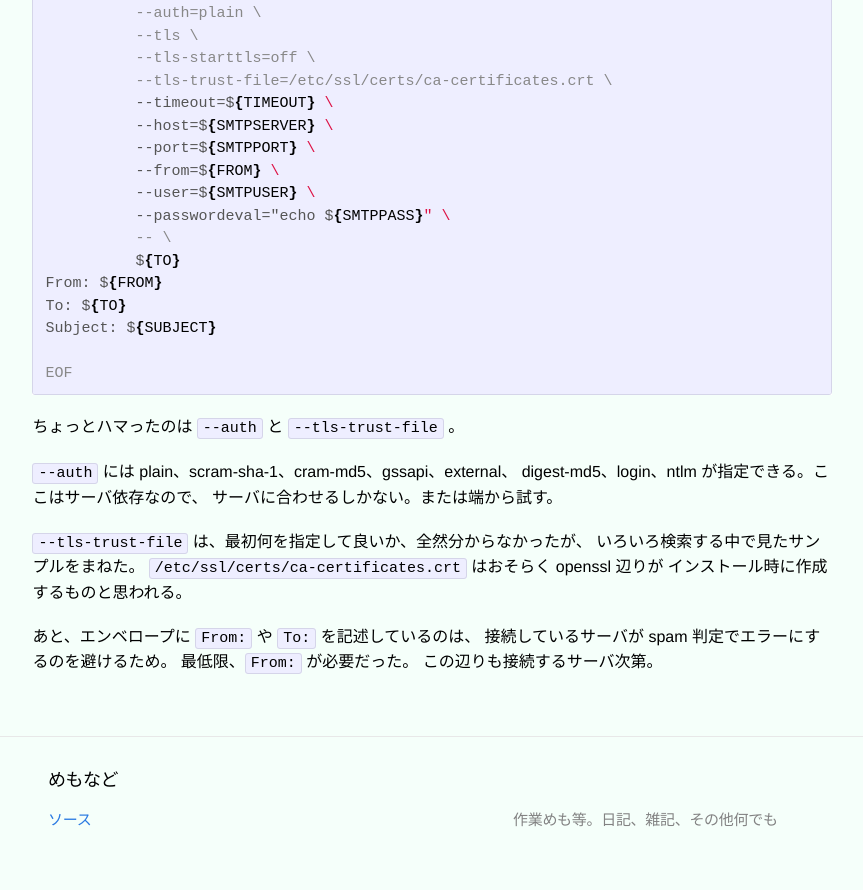
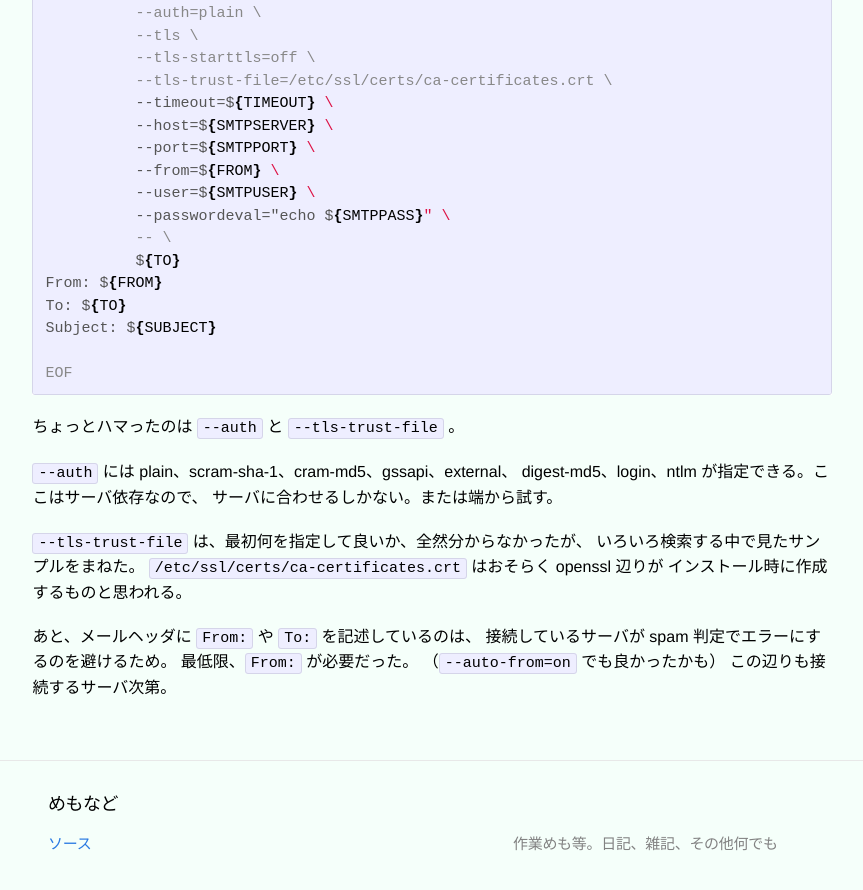
Before and after one commit to tayu/pages, a Jekyll site: the page built from main/_posts/2016-05-18-send-mail.md, in a window 1280 px wide and 900 px high, scrolled down 1668 px. Shown: the top 890 px of the window, without its empty margins (192-1055 px from the left). Built offline with Jekyll 4.4.1, drawn with Linux system fonts in a browser that asks for light colours.

Commit message:
2016-05-17

```diff
--- a/main/_posts/2016-05-18-send-mail.md
+++ b/main/_posts/2016-05-18-send-mail.md
@@ -98,7 +98,8 @@ digest-md5、login、ntlm が指定できる。ここはサーバ依存なので
 `/etc/ssl/certs/ca-certificates.crt` はおそらく openssl 辺りが
 インストール時に作成するものと思われる。
 
-あと、エンベロープに `From:` や `To:` を記述しているのは、
+あと、メールヘッダに `From:` や `To:` を記述しているのは、
 接続しているサーバが spam 判定でエラーにするのを避けるため。
 最低限、`From:` が必要だった。
+（`--auto-from=on` でも良かったかも）
 この辺りも接続するサーバ次第。
--- a/main/lang/feed.xml
+++ b/main/lang/feed.xml
@@ -5,8 +5,8 @@
     <description>プログラミング言語の超入門。または自分の学習の足跡として</description>
     <link>./</link>
     <atom:link href="./feed.xml" rel="self" type="application/rss+xml" />
-    <pubDate>Tue, 17 May 2016 22:37:43 +0900</pubDate>
-    <lastBuildDate>Tue, 17 May 2016 22:37:43 +0900</lastBuildDate>
+    <pubDate>Tue, 17 May 2016 22:52:59 +0900</pubDate>
+    <lastBuildDate>Tue, 17 May 2016 22:52:59 +0900</lastBuildDate>
     <generator>Jekyll v2.2.0</generator>
 
       <item>
```
